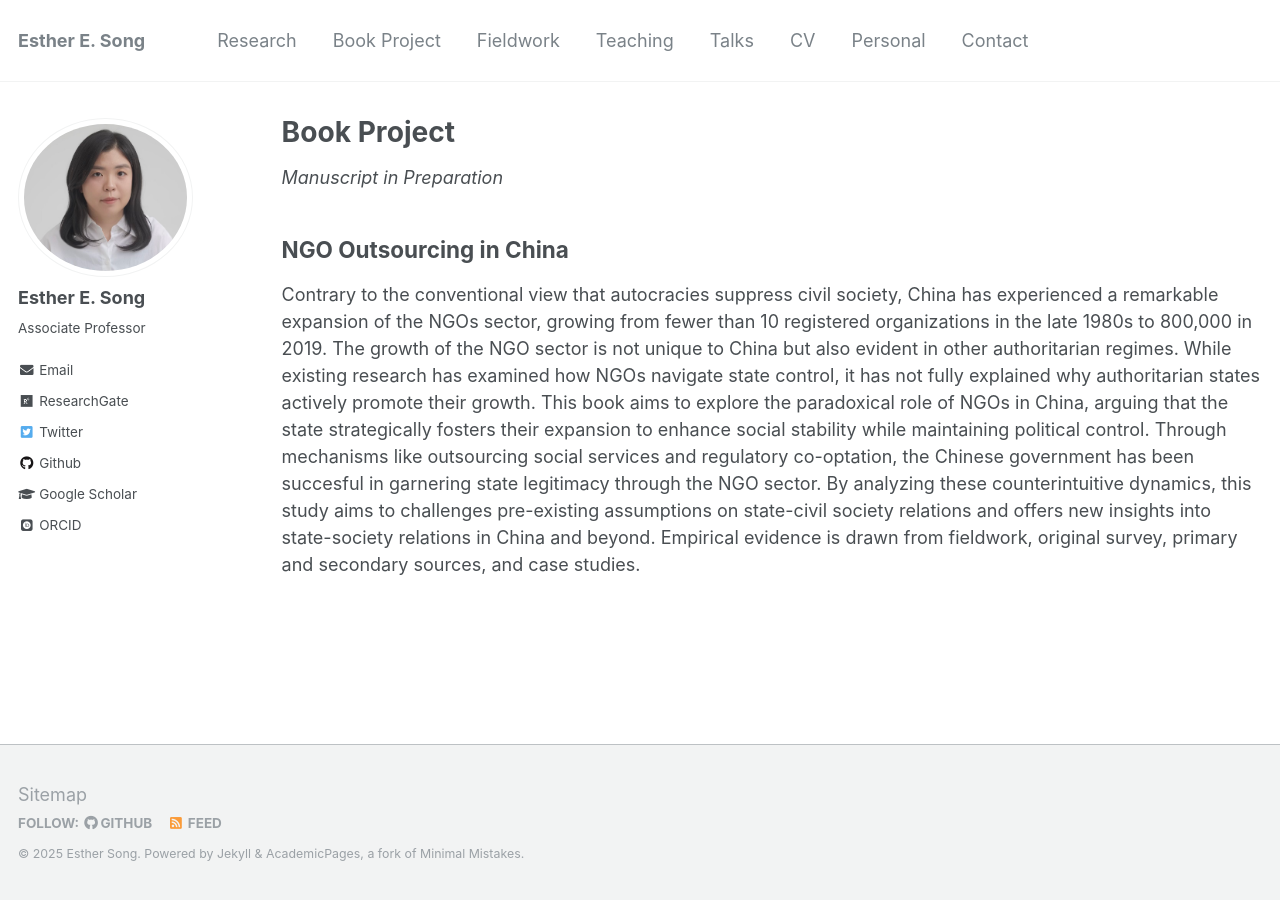
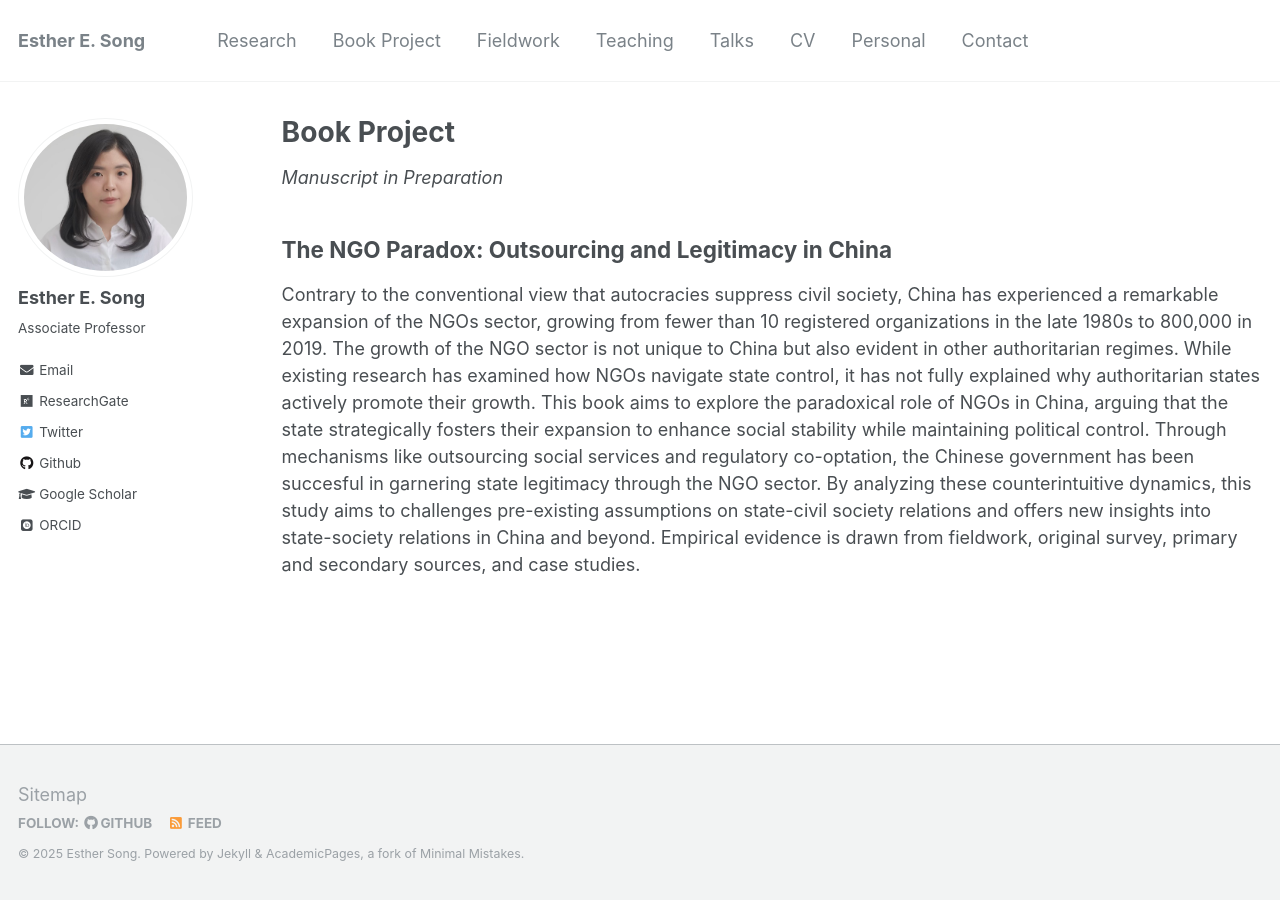
Before and after one commit to ehsong/ehsong.github.io, a Jekyll site: the page built from _pages/book.md, in a window 1280 px wide. Built offline with Jekyll 4.4.1, drawn with Linux system fonts in a browser that asks for light colours; some web fonts are replaced.

Commit message:
Update book.md

```diff
--- a/_pages/book.md
+++ b/_pages/book.md
@@ -9,6 +9,6 @@ author_profile: true
 
 *Manuscript in Preparation*
 
-## **NGO Outsourcing in China**
+## **The NGO Paradox: Outsourcing and Legitimacy in China**
 
 Contrary to the conventional view that autocracies suppress civil society, China has experienced a remarkable expansion of the NGOs sector, growing from fewer than 10 registered organizations in the late 1980s to 800,000 in 2019. The growth of the NGO sector is not unique to China but also evident in other authoritarian regimes. While existing research has examined how NGOs navigate state control, it has not fully explained why authoritarian states actively promote their growth. This book aims to explore the paradoxical role of NGOs in China, arguing that the state strategically fosters their expansion to enhance social stability while maintaining political control. Through mechanisms like outsourcing social services and regulatory co-optation, the Chinese government has been succesful in garnering state legitimacy through the NGO sector. By analyzing these counterintuitive dynamics, this study aims to challenges pre-existing assumptions on state-civil society relations and offers new insights into state-society relations in China and beyond. Empirical evidence is drawn from fieldwork, original survey, primary and secondary sources, and case studies.
```
